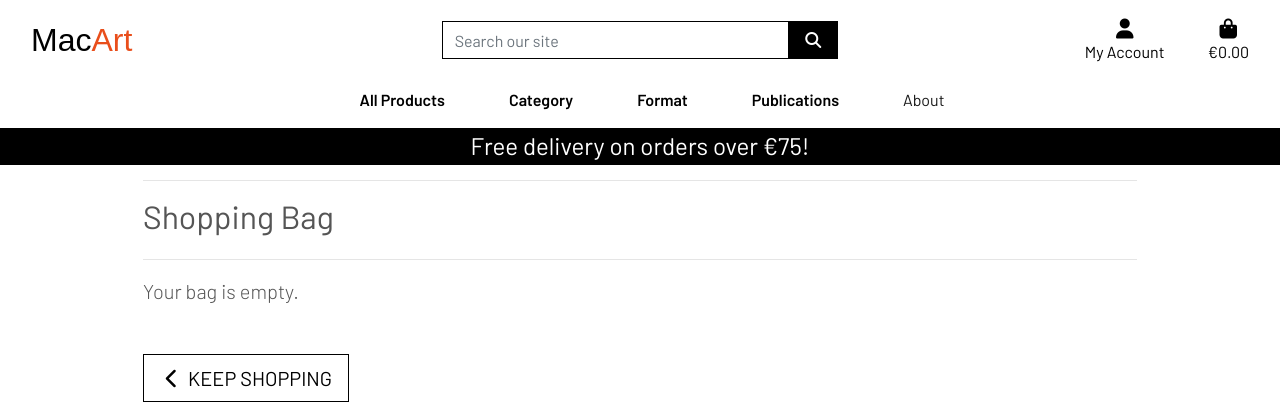
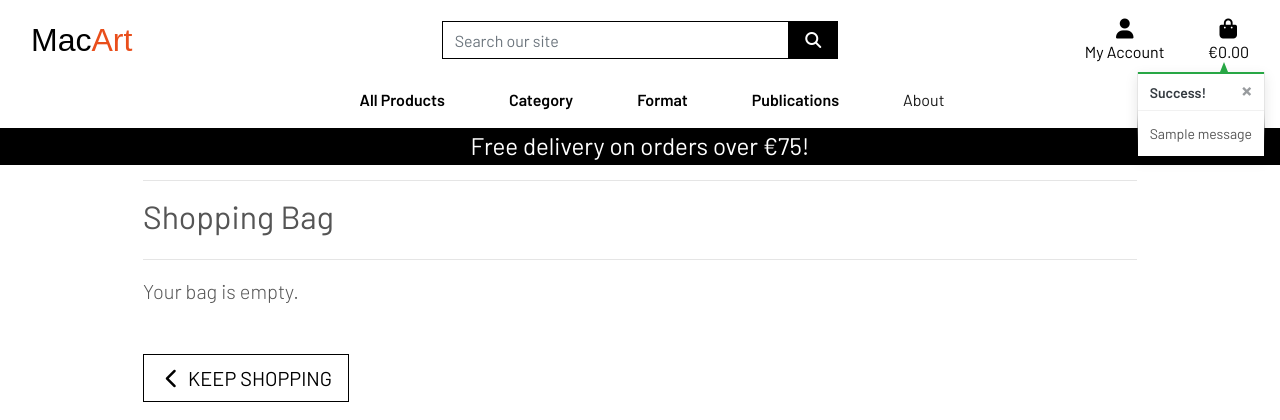
Before and after one commit to zemaciel/MacArt, a Django app: page /bag/ in a window 1280 px wide. Shown: the top 420 px of the page. Run offline with Django 3.2, Linux system fonts and the light colour scheme; tables that the repository leaves empty hold one stand-in row (values such as "Sample post"); one stand-in notice (Sample message) is shown; some libraries are stand-ins or nearby versions; some web fonts are replaced.

Commit message:
Add Bootstrap Toasts

```diff
--- a/bag/views.py
+++ b/bag/views.py
@@ -1,4 +1,6 @@
 from django.shortcuts import render, redirect, reverse, HttpResponse
+from django.contrib import messages
+from products.models import Product
 
 # Create your views here.
 
@@ -10,6 +12,7 @@ def view_bag(request):
 def add_to_bag(request, item_id):
     """ Add a quantity of the specified product to the shopping bag """
 
+    product = Product.objects.get(pk=item_id)
     quantity = int(request.POST.get('quantity'))
     redirect_url = request.POST.get('redirect_url')
     size = None
@@ -30,6 +33,7 @@ def add_to_bag(request, item_id):
             bag[item_id] += quantity
         else:
             bag[item_id] = quantity
+            messages.success(request, f'Added {product.name} to your bag')
 
     request.session['bag'] = bag
     return redirect(redirect_url)
--- a/mac_art/settings.py
+++ b/mac_art/settings.py
@@ -79,6 +79,8 @@ TEMPLATES = [
         },
     },
 ]
+
+MESSAGE_STORAGE = 'django.contrib.messages.storage.session.SessionStorage'
 
 AUTHENTICATION_BACKENDS = [
     # Needed to login by username in Django admin, regardless of `allauth`
--- a/templates/base.html
+++ b/templates/base.html
@@ -99,7 +99,9 @@
                             <a class="{% if grand_total %}font-weight-bold text-black{% else %}text-black{% endif %} nav-link"
                                 href="{% url 'view_bag' %}">
                                 <div class="text-center">
-                                <div><i class="{% if grand_total %}text-orange{% endif %} fas fa-shopping-bag fa-lg"></i></div>
+                                    <div><i
+                                            class="{% if grand_total %}text-orange{% endif %} fas fa-shopping-bag fa-lg"></i>
+                                    </div>
                                     <p class="my-0">
                                         {% if grand_total %}
                                         €{{ grand_total|floatformat:2 }}
@@ -117,7 +119,8 @@
             <!-- INCLUDES Nav Bar -->
             <div class="row bg-white">
                 <nav class="navbar navbar-expand-lg navbar-light w-100">
-                <button class="navbar-toggler" type="button" data-toggle="collapse" data-target="#main-nav" aria-controls="main-nav" aria-expanded="false" aria-label="Toggle navigation">
+                    <button class="navbar-toggler" type="button" data-toggle="collapse" data-target="#main-nav"
+                        aria-controls="main-nav" aria-expanded="false" aria-label="Toggle navigation">
                         <span class="navbar-toggler-icon"></span>
                     </button>
                     {% include 'includes/mobile-top-header.html' %}
@@ -132,9 +135,23 @@
             </div>
         </header>
         <main>
-
+            <!-- Messages -->
             {% if messages %}
-    <div class="message-container"></div>
+            <div class="message-container">
+                {% for message in messages %}
+                {% with message.level as level %}
+                {% if level == 40 %}
+                {% include 'includes/toasts/toast_error.html' %}
+                {% elif level == 30 %}
+                {% include 'includes/toasts/toast_warning.html' %}
+                {% elif level == 25 %}
+                {% include 'includes/toasts/toast_success.html' %}
+                {% else %}
+                {% include 'includes/toasts/toast_info.html' %}
+                {% endif %}
+                {% endwith %}
+                {% endfor %}
+            </div>
             {% endif %}
 
             {% block page_header %}
@@ -143,16 +160,21 @@
             {% block content %}
             {% endblock %}
 
-    {% block postloadjs %}
-    {% endblock %}
         </main>
 
         <footer class="footer">
             <div class="container">
-            <p>&copy; {% now "Y" %} Macart Fine Art Photos. All rights reserved. Site created for educational purposes only </p>
+                <p>&copy; {% now "Y" %} Macart Fine Art Photos. All rights reserved. Site created for educational
+                    purposes only </p>
             </div>
         </footer>
     </div>
+    {% block postloadjs %}
+    <script type="text/javascript">
+        $('.toast').toast('show');
+    </script>
+    {% endblock %}
+
 </body>
 
 </html>
--- /dev/null
+++ b/templates/includes/toasts/toast_success.html
@@ -0,0 +1,13 @@
+<div class="toast custom-toast rounded-0 border-top-0" data-autohide="false">
+    <div class="arrow-up arrow-success"></div>
+    <div class="w-100 toast-capper bg-success"></div>
+    <div class="toast-header bg-white text-dark">
+        <strong class="mr-auto">Success!</strong>
+        <button type="button" class="ml-2 mb-1 close text-dark" data-dismiss="toast" aria-label="Close">
+            <span aria-hidden="true">&times;</span>
+        </button>
+    </div>
+    <div class="toast-body bg-white">
+        {{ message }}
+    </div>
+</div>
```
Also changed, not shown: static/css/base.css (+6 -9 lines), templates/includes/toasts/toast_error.html (added, +13 -0 lines), templates/includes/toasts/toast_info.html (added, +13 -0 lines), templates/includes/toasts/toast_warning.html (added, +13 -0 lines). Lines whose indentation alone changed are shown as unchanged.
